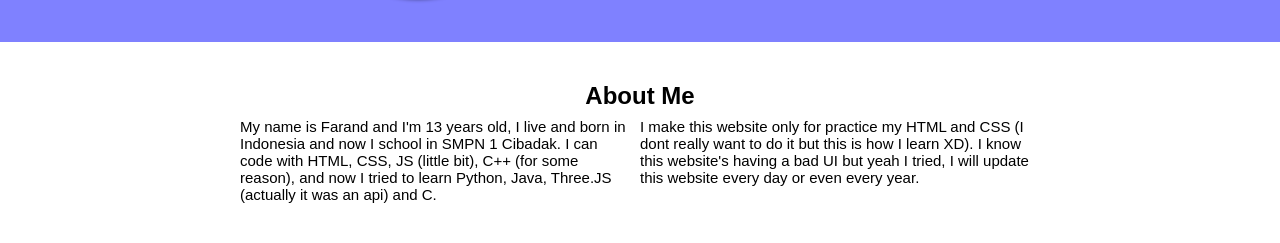
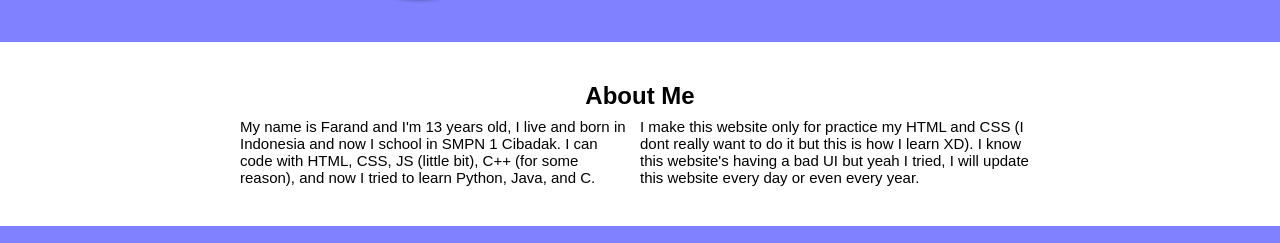
Before and after one commit to ItsSiapaAja/ItsSiapaAja.github.io, a plain HTML site: page index.html in a window 1280 px wide. Shown: the part 318-561 px from the top of the page. Drawn offline with Linux system fonts and the light colour scheme.

Commit message:
Update 1.1

```diff
--- a/index.html
+++ b/index.html
@@ -26,7 +26,7 @@
 
         <section class="aboutme" id="aboutme">
             <h2>About Me</h2>
-            <p>My name is Farand and I'm 13 years old, I live and born in Indonesia and now I school in SMPN 1 Cibadak. I can code with HTML, CSS, JS (little bit), C++ (for some reason), and now I tried to learn Python, Java, Three.JS (actually it was an api) and C.</p>
+            <p>My name is Farand and I'm 13 years old, I live and born in Indonesia and now I school in SMPN 1 Cibadak. I can code with HTML, CSS, JS (little bit), C++ (for some reason), and now I tried to learn Python, Java, and C.</p>
             <p>I make this website only for practice my HTML and CSS (I dont really want to do it but this is how I learn XD). I know this website's having a bad UI but yeah I tried, I will update this website every day or even every year.</p>
         </section>
 
```
